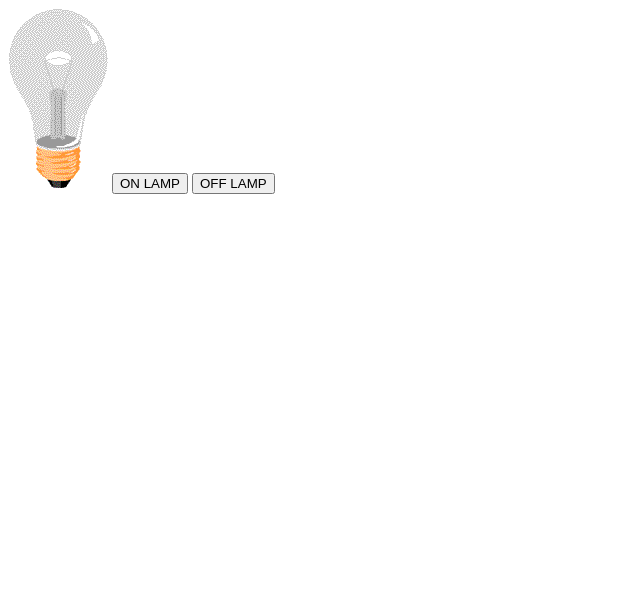
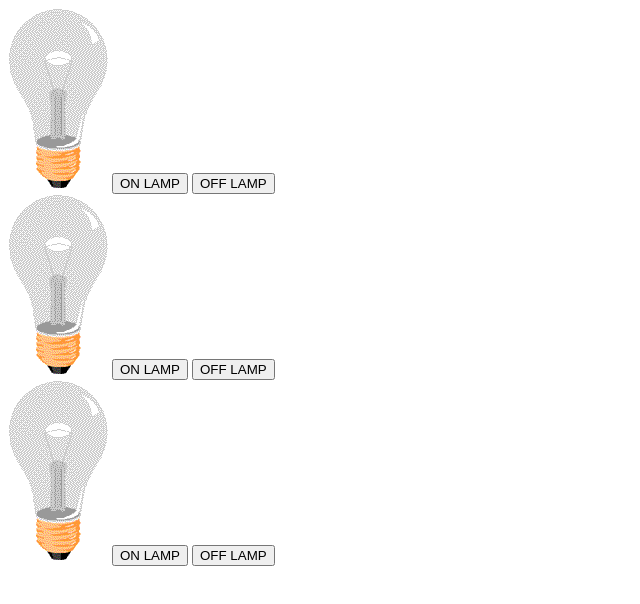
Before and after one commit to Naufall0000/SESI-4, a plain HTML site: page index.html in a window 1280 px wide. Shown: the whole page, without its empty margins (0-640 px from the left). Drawn offline with Linux system fonts and the light colour scheme.

Commit message:
menambahkan lampu 2 dan 3

```diff
--- a/index.html
+++ b/index.html
@@ -6,11 +6,29 @@
     <title>ON/OFF LAMPU</title>
 </head>
 <body>
-    <img src="assets/images/off.gif" alt="" id="lampu1">
-    <button onclick="saklar('on')">ON LAMP</button>
-    <button onclick="saklar('off')">OFF LAMP</button>
 
+    <div>
+        <!--LAMPU 1-->
+        <div>
+            <img src="assets/images/off.gif" alt="" id="lampu1">
+            <button onclick="saklar('on')">ON LAMP</button>
+            <button onclick="saklar('off')">OFF LAMP</button>
+        </div>
 
+        <!--LAMPU 2-->
+        <div>
+            <img src="assets/images/off.gif" alt="" id="lampu1">
+            <button onclick="saklar('on')">ON LAMP</button>
+            <button onclick="saklar('off')">OFF LAMP</button>
+        </div>
+
+        <!--LAMPU 3-->
+        <div>
+            <img src="assets/images/off.gif" alt="" id="lampu1">
+            <button onclick="saklar('on')">ON LAMP</button>
+            <button onclick="saklar('off')">OFF LAMP</button>
+        </div>
+    </div>
     <!--ini adalah script-->
     <script>
         function saklar(params) {
```
